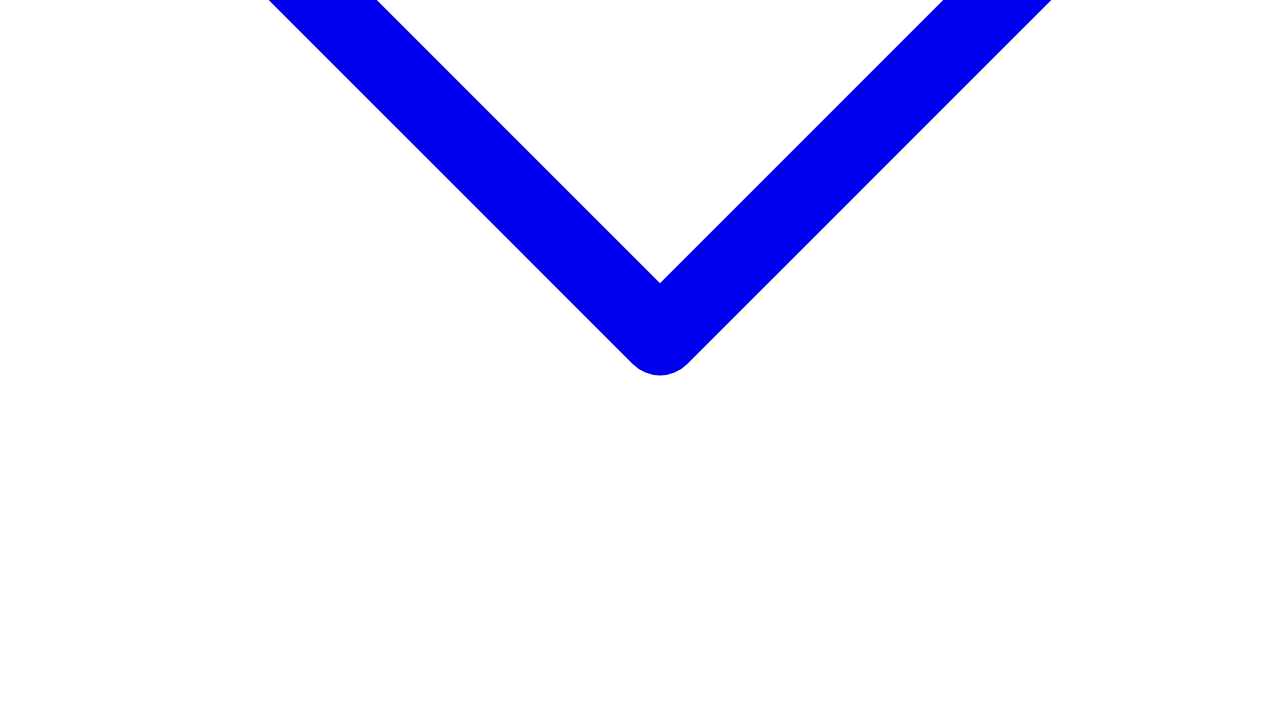
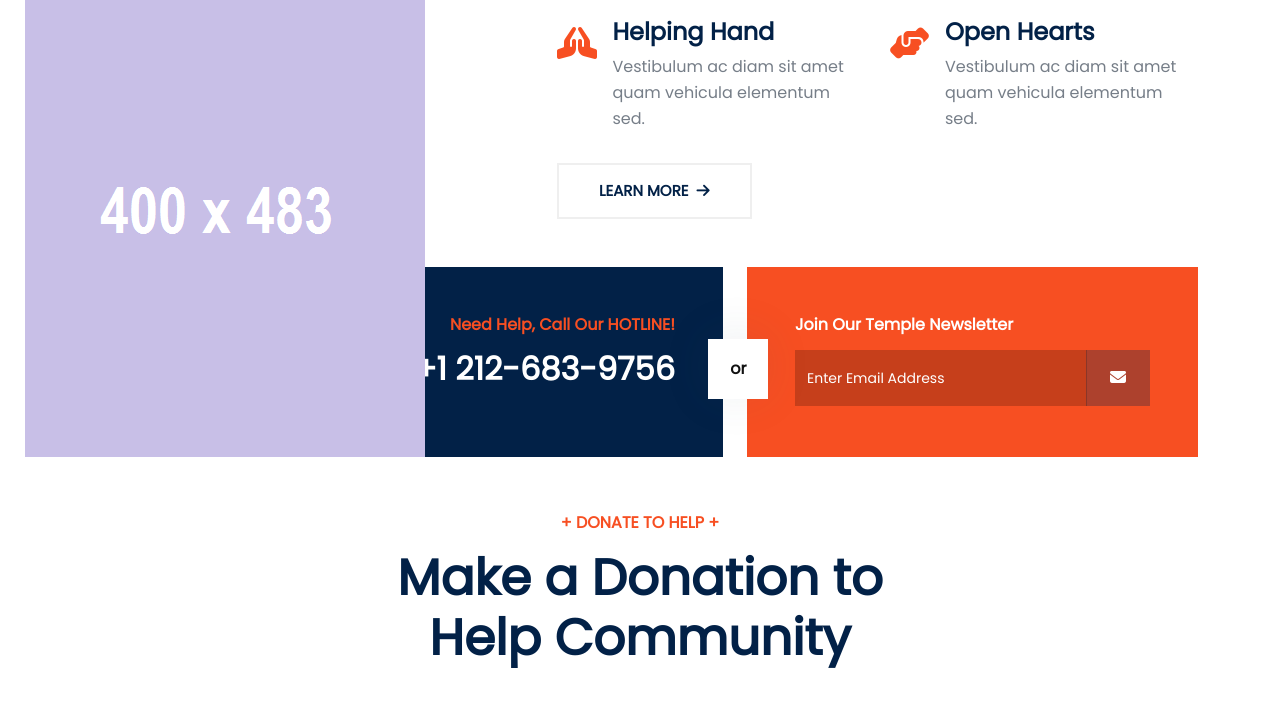
Before and after one commit to JaiChandiMandir/jaichandimandir.org, a plain HTML site: page index.html in a window 1280 px wide. Shown: the part 746-1459 px from the top of the page. Drawn offline with nearby package versions, Linux system fonts and the light colour scheme; the site is published under a folder, as on GitHub Pages, so addresses that start at the root find nothing.

Commit message:
Update index.html

```diff
--- a/index.html
+++ b/index.html
@@ -5,31 +5,31 @@
 	<meta http-equiv="X-UA-Compatible" content="IE=edge">
 	<meta name="viewport" content="width=device-width, initial-scale=1">
 	<title>Krishna Temple</title>
-	<link rel="apple-touch-icon" sizes="57x57" href="/favicon/apple-icon-57x57.png">
-        <link rel="apple-touch-icon" sizes="60x60" href="/favicon/apple-icon-60x60.png">
-        <link rel="apple-touch-icon" sizes="72x72" href="/favicon/apple-icon-72x72.png">
-        <link rel="apple-touch-icon" sizes="76x76" href="/favicon/apple-icon-76x76.png">
-        <link rel="apple-touch-icon" sizes="114x114" href="/favicon/apple-icon-114x114.png">
-        <link rel="apple-touch-icon" sizes="120x120" href="/favicon/apple-icon-120x120.png">
-      	<link rel="apple-touch-icon" sizes="144x144" href="/favicon/apple-icon-144x144.png">
-	<link rel="apple-touch-icon" sizes="152x152" href="/favicon/apple-icon-152x152.png">
-	<link rel="apple-touch-icon" sizes="180x180" href="/favicon/apple-icon-180x180.png">
-	<link rel="icon" type="image/png" sizes="192x192"  href="/favicon/android-icon-192x192.png">
-	<link rel="icon" type="image/png" sizes="32x32" href="/favicon/favicon-32x32.png">
-	<link rel="icon" type="image/png" sizes="96x96" href="/favicon/favicon-96x96.png">
-	<link rel="icon" type="image/png" sizes="16x16" href="/favicon/favicon-16x16.png">
+	<link rel="apple-touch-icon" sizes="57x57" href="favicon/apple-icon-57x57.png">
+        <link rel="apple-touch-icon" sizes="60x60" href="favicon/apple-icon-60x60.png">
+        <link rel="apple-touch-icon" sizes="72x72" href="favicon/apple-icon-72x72.png">
+        <link rel="apple-touch-icon" sizes="76x76" href="favicon/apple-icon-76x76.png">
+        <link rel="apple-touch-icon" sizes="114x114" href="favicon/apple-icon-114x114.png">
+        <link rel="apple-touch-icon" sizes="120x120" href="favicon/apple-icon-120x120.png">
+      	<link rel="apple-touch-icon" sizes="144x144" href="favicon/apple-icon-144x144.png">
+	<link rel="apple-touch-icon" sizes="152x152" href="favicon/apple-icon-152x152.png">
+	<link rel="apple-touch-icon" sizes="180x180" href="favicon/apple-icon-180x180.png">
+	<link rel="icon" type="image/png" sizes="192x192" href="favicon/android-icon-192x192.png">
+	<link rel="icon" type="image/png" sizes="32x32" href="favicon/favicon-32x32.png">
+	<link rel="icon" type="image/png" sizes="96x96" href="favicon/favicon-96x96.png">
+	<link rel="icon" type="image/png" sizes="16x16" href="favicon/favicon-16x16.png">
 	<meta name="msapplication-TileColor" content="#ffffff">
 	<meta name="msapplication-TileImage" content="/favicon/ms-icon-144x144.png">
 	<meta name="theme-color" content="#ffffff">
-	<link href="/css/bootstrap.min.css" rel="stylesheet" >
-	<link href="/fonts/css/fontawesome.min.css" rel="stylesheet" >
-	<link href="/fonts/css/brands.min.css" rel="stylesheet" />
-        <link href="/fonts/css/solid.min.css" rel="stylesheet" />
-	<link href="/css/global.css" rel="stylesheet">
-	<link href="/css/index.css" rel="stylesheet">
+	<link href="css/bootstrap.min.css" rel="stylesheet" >
+	<link href="fonts/css/fontawesome.min.css" rel="stylesheet" >
+	<link href="fonts/css/brands.min.css" rel="stylesheet" />
+        <link href="fonts/css/solid.min.css" rel="stylesheet" />
+	<link href="css/global.css" rel="stylesheet">
+	<link href="css/index.css" rel="stylesheet">
         <link href="https://fonts.googleapis.com/css2?family=Poppins&display=swap" rel="stylesheet">
         <script src="https://ajax.googleapis.com/ajax/libs/jquery/3.7.1/jquery.min.js"></script>
-	<script src="/js/bootstrap.bundle.min.js"></script>
+	<script src="js/bootstrap.bundle.min.js"></script>
 
 </head>
 <body>
```
